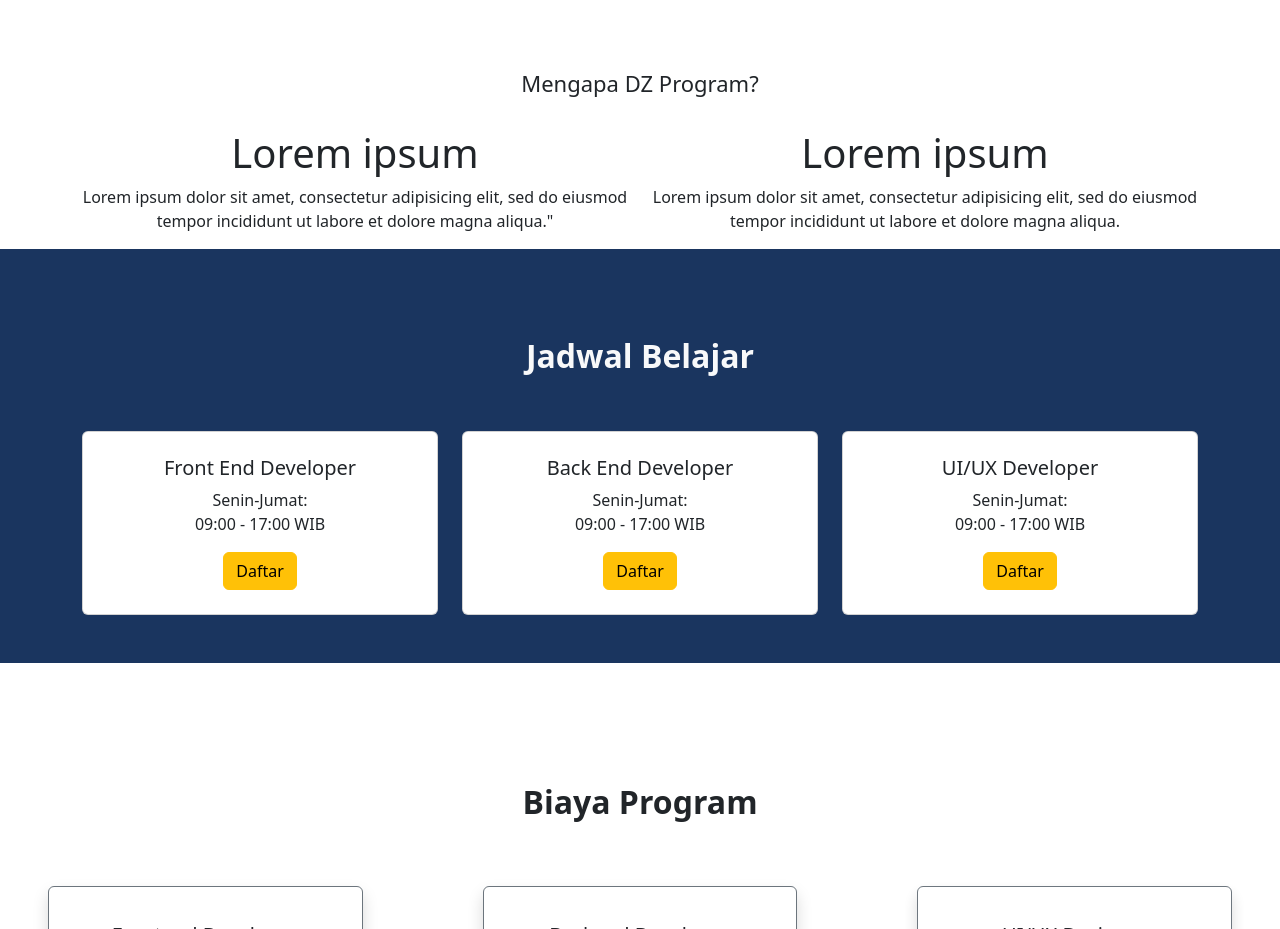
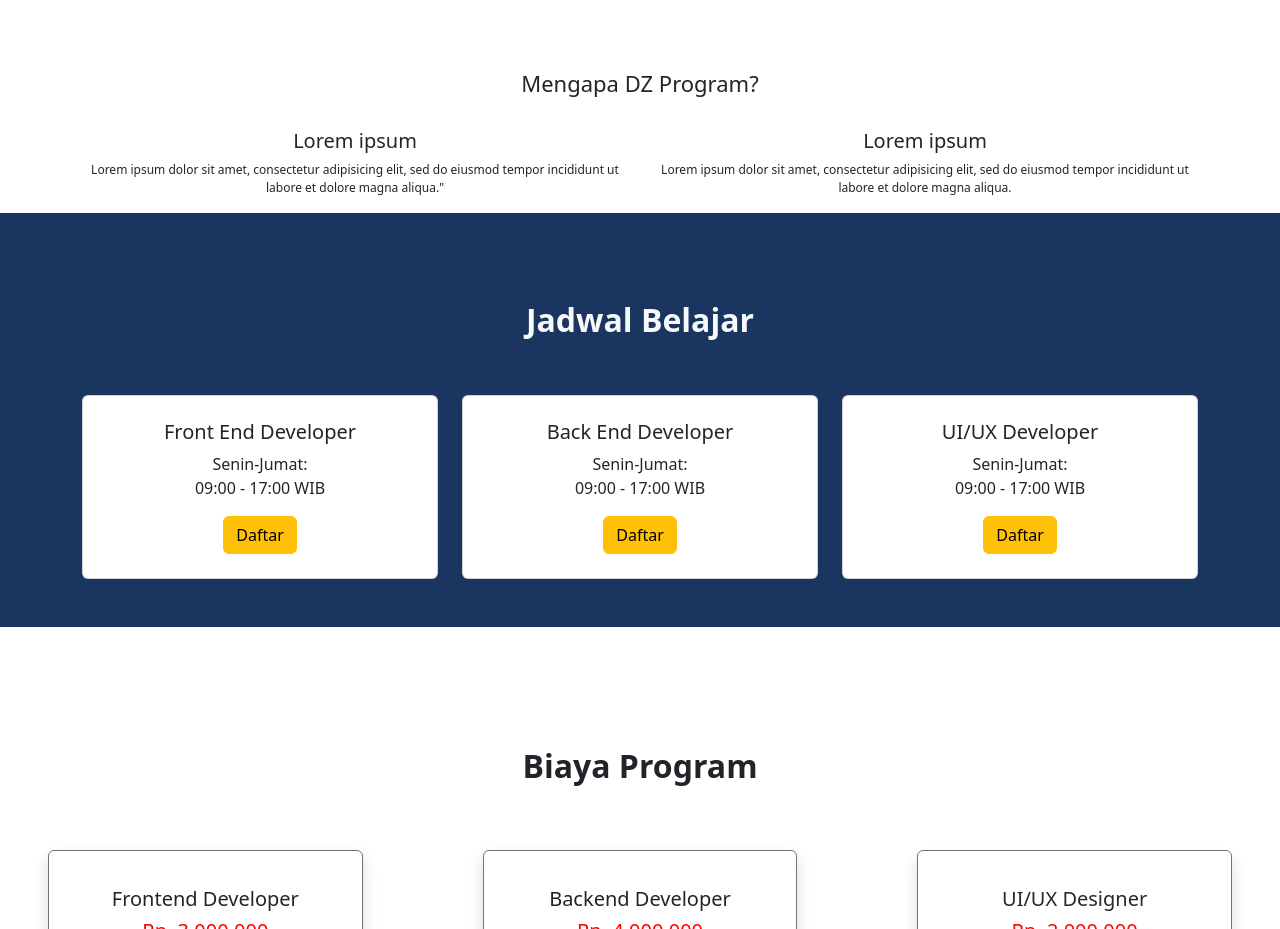
Before and after one commit to Aryasandi/Coding-Course, a plain HTML site: page index.html in a window 1280 px wide. Shown: the part 1080-2009 px from the top of the page. Drawn offline with nearby package versions, Linux system fonts and the light colour scheme; a script that the page names is missing.

Commit message:
Update style.css

```diff
--- a/style.css
+++ b/style.css
@@ -1,6 +1,13 @@
 *,html,body{
-	overflow-x: hidden;
+  overflow-x:hidden;
 }
+
+::-webkit-scrollbar {
+  display: none;
+}
+
+
+
 .jadwal, .course, .footer{
 	background-color: #1a355f;
 }
@@ -55,3 +62,12 @@ section{
 	text-align: center;
 	margin-top: 10px;
 }
+
+
+.alasan{
+  font-size: 20px;
+}
+.kiri,
+.kanan {
+  font-size: 12px;
+}
```
